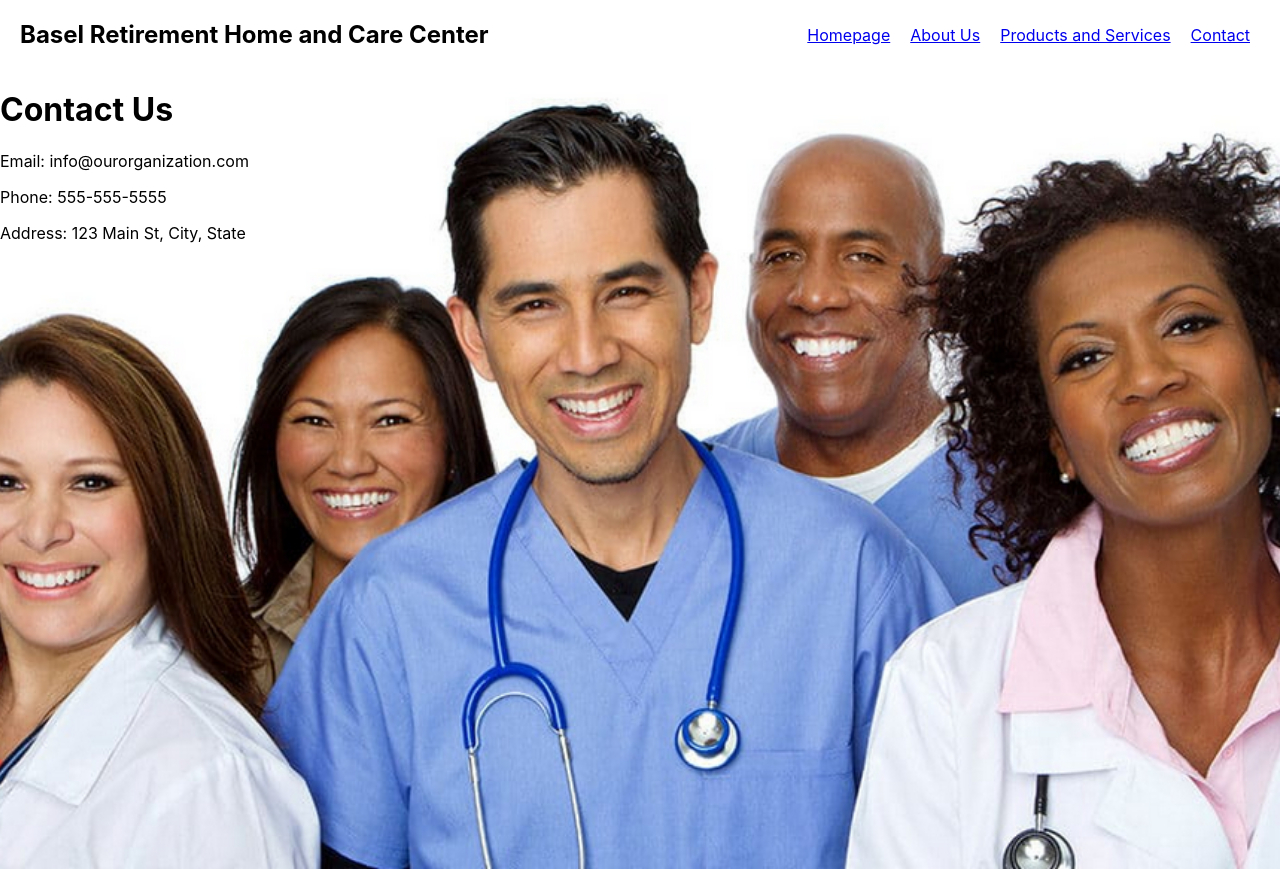
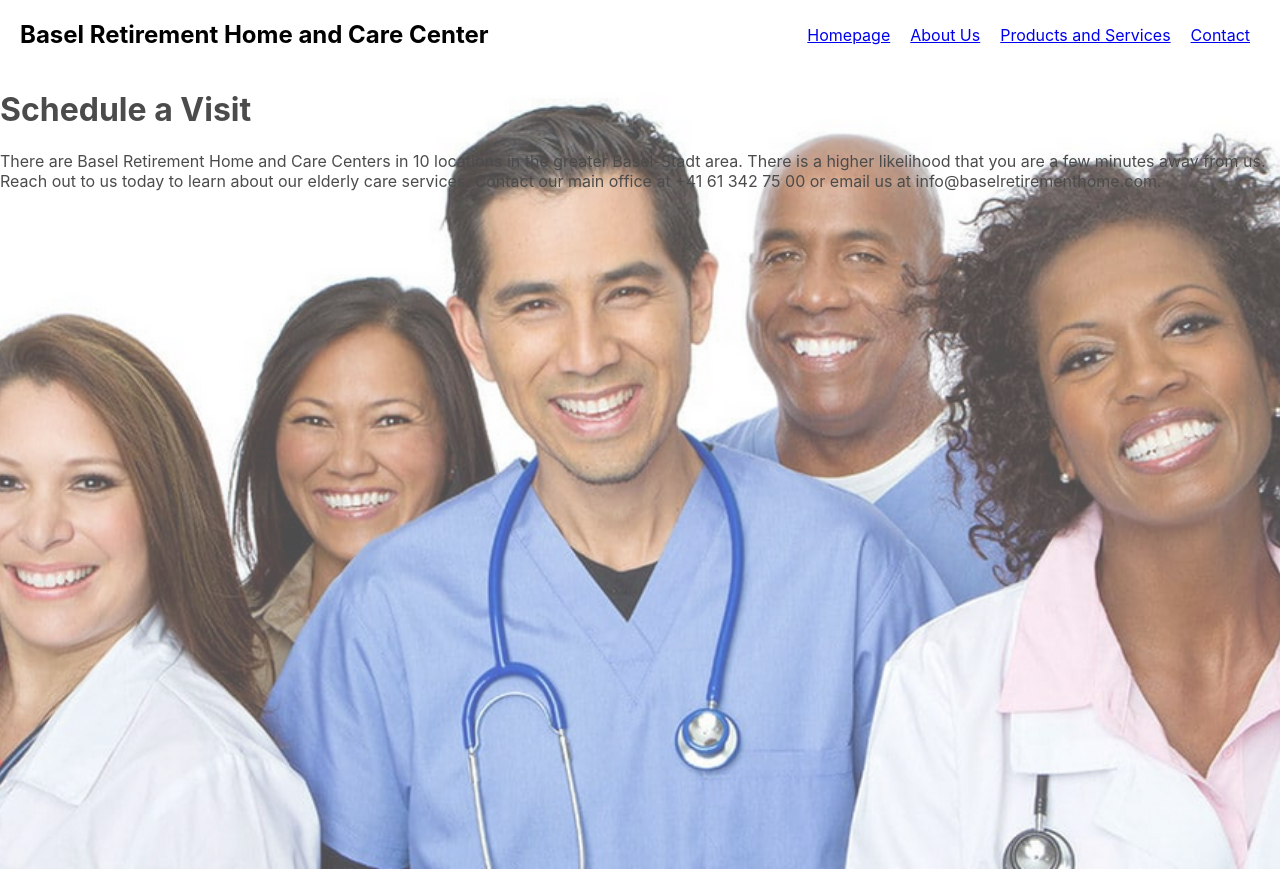
Before and after one commit to Finyasy/organization-website, a React (Create React App) app: page /contact in a window 1280 px wide. Built offline with nearby package versions, Linux system fonts and the light colour scheme.

Commit message:
ADded contact details to the contact component

```diff
--- a/src/components/Contact.js
+++ b/src/components/Contact.js
@@ -10,12 +10,17 @@ const Contact = () => {
       backgroundPosition: 'center',
       width: '100%',
       height: '100%',
-      position: 'absolute'
+      position: 'absolute',
+      opacity: 0.7
     }}>
-      <h1>Contact Us</h1>
-      <p>Email: info@ourorganization.com</p>
-      <p>Phone: 555-555-5555</p>
-      <p>Address: 123 Main St, City, State</p>
+      <div className='contact-text-container'>
+      <h1>Schedule a Visit</h1>
+      <p>There are Basel Retirement Home and Care Centers in 10 locations in the greater Basel-Stadt
+area. There is a higher likelihood that you are a few minutes away from us. Reach out to us today
+to learn about our elderly care services. Contact our main office at +41 61 342 75 00 or email us
+at info@baselretirementhome.com.</p>
+      </div>
+
     </div>
   );
 }
```
